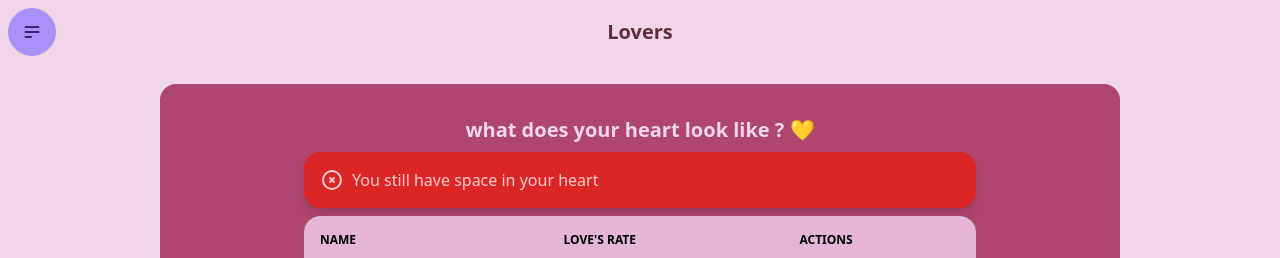
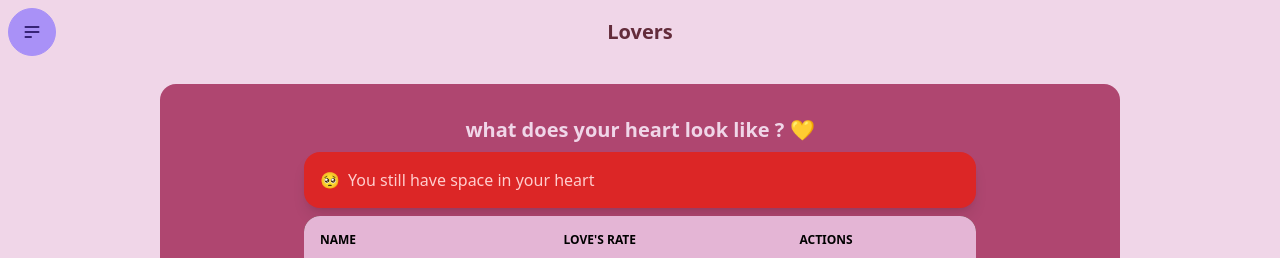
Before and after one commit to guillaume-gomez/split-my-heart, a React (Create React App) app: page / in a window 1280 px wide. Both pictures are taken after a click on the button "SUBMIT". Shown: the top 258 px of the page. Built offline with nearby package versions, Linux system fonts and the light colour scheme.

Commit message:
add emoji in error message

```diff
--- a/src/Components/ErrorForm.tsx
+++ b/src/Components/ErrorForm.tsx
@@ -8,7 +8,7 @@ function ErrorForm({ message } : ErrorFormInterface) {
   return (
     <div className="alert alert-error shadow-lg">
       <div>
-        <svg xmlns="http://www.w3.org/2000/svg" className="stroke-current flex-shrink-0 h-6 w-6" fill="none" viewBox="0 0 24 24"><path strokeLinecap="round" strokeLinejoin="round" strokeWidth="2" d="M10 14l2-2m0 0l2-2m-2 2l-2-2m2 2l2 2m7-2a9 9 0 11-18 0 9 9 0 0118 0z" /></svg>
+        🥺
         <span>{message}</span>
       </div>
     </div>
```
